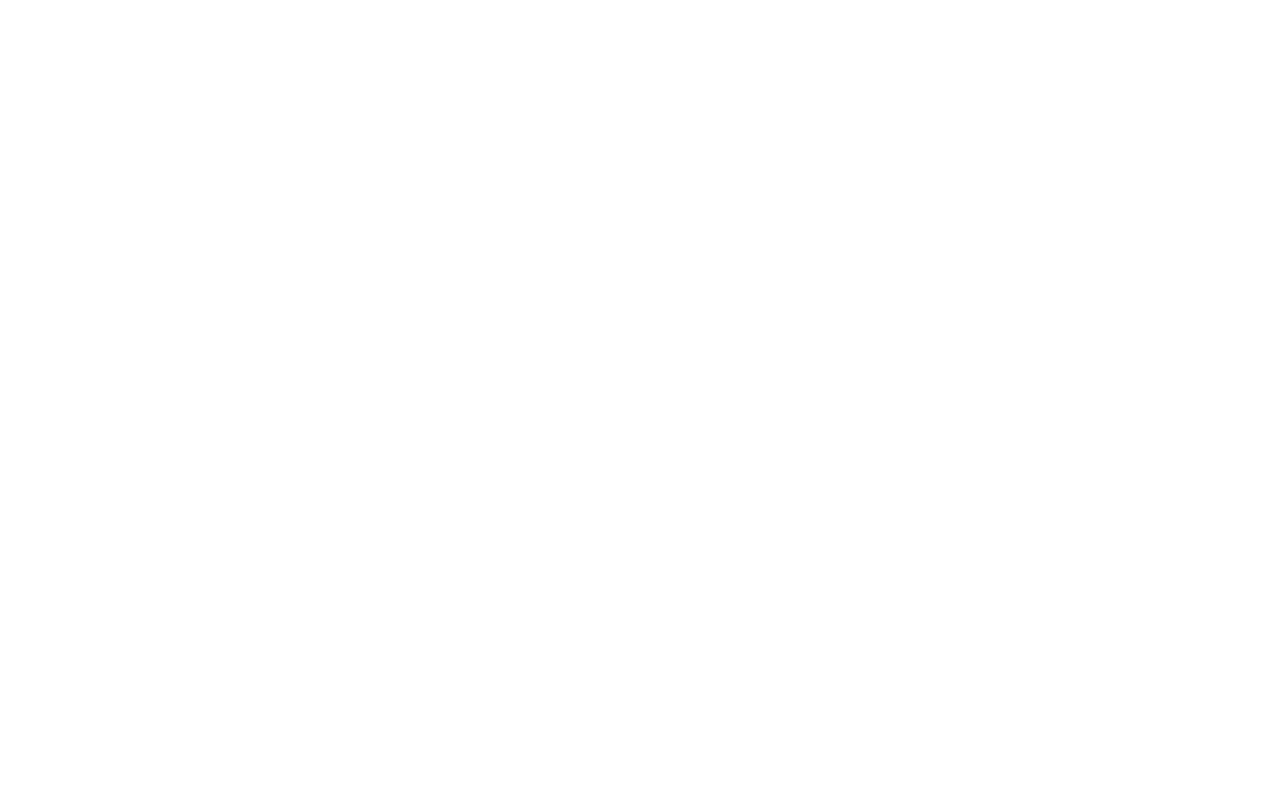
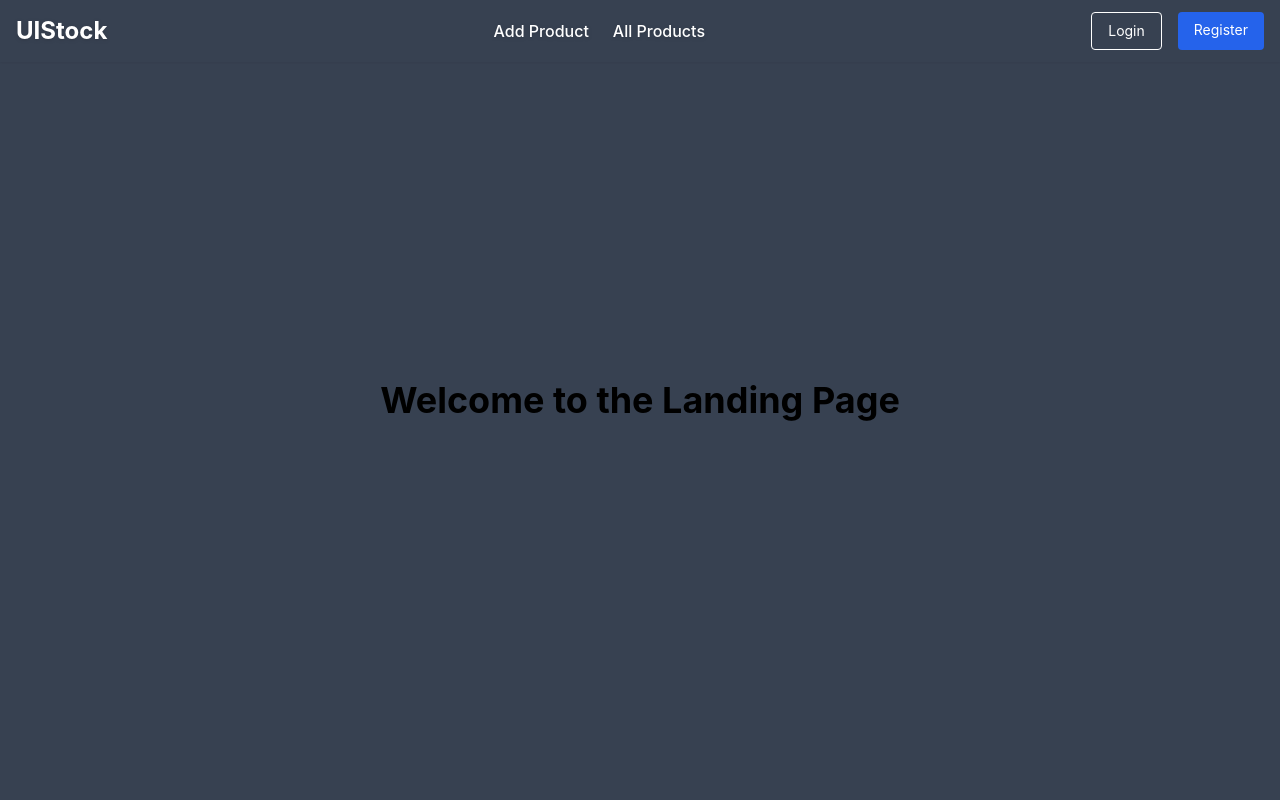
Before and after one commit to lahiruimesh/UIStockV3, a React (Create React App) app in the folder client/: page / in a window 1280 px wide. Before the commit this address had no page. Shown: the top 800 px of the page. Built offline with nearby package versions, Linux system fonts and the light colour scheme.

Commit message:
Change some styles

```diff
--- a/client/src/App.js
+++ b/client/src/App.js
@@ -3,15 +3,20 @@
 import Login from "./pages/Login";
 import AddProduct from "./pages/AddProduct";
 import AllProducts from "./pages/allProducts";
-
+import Header from "./components/Header";
+import ProductDetails from "./pages/ProductDetails";
+import LandingPage from "./pages/LandingPage";
 function App() {
   return (
     <BrowserRouter>
+      <Header />
       <Routes>
+        <Route path="/" element={<LandingPage />} />
         <Route path="/register" element={<Register />} />
         <Route path="/login" element={<Login />} />
         <Route path="/addProduct" element={<AddProduct />} />
         <Route path="/allProducts" element={<AllProducts />} />
+        <Route path="/products/:id" element={<ProductDetails />} />
       </Routes>
     </BrowserRouter>
   );
--- /dev/null
+++ b/client/src/components/Header.jsx
@@ -0,0 +1,68 @@
+import { Link, useNavigate } from 'react-router-dom';
+import { useEffect, useState } from 'react';
+
+const Header = () => {
+  const [isLoggedIn, setIsLoggedIn] = useState(false);
+  const navigate = useNavigate();
+
+  useEffect(() => {
+    const token = localStorage.getItem('token');
+    setIsLoggedIn(!!token);
+  }, []);
+
+  const handleLogout = () => {
+    localStorage.removeItem('token');
+    setIsLoggedIn(false);
+    navigate('/login');
+  };
+
+  return (
+    <header className="fixed top-0 left-0 w-full z-50 bg-transparent shadow-sm">
+      <div className="max-w-7xl mx-auto px-4 py-3 flex items-center justify-between">
+        {/* Logo */}
+        <Link to="/" className="text-2xl font-bold text-white drop-shadow">
+          UIStock
+        </Link>
+
+        {/* Navigation Links */}
+        <nav className="flex gap-6 text-white font-medium drop-shadow">
+          <Link to="/addProduct" className="hover:text-blue-300 transition">
+            Add Product
+          </Link>
+          <Link to="/allProducts" className="hover:text-blue-300 transition">
+            All Products
+          </Link>
+        </nav>
+
+        {/* Auth Buttons */}
+        <div className="flex gap-4">
+          {isLoggedIn ? (
+            <button
+              onClick={handleLogout}
+              className="text-sm px-4 py-2 bg-red-600 text-white rounded hover:bg-red-700 transition"
+            >
+              Logout
+            </button>
+          ) : (
+            <>
+              <Link
+                to="/login"
+                className="text-sm px-4 py-2 border border-white text-white rounded hover:bg-white hover:text-blue-600 transition"
+              >
+                Login
+              </Link>
+              <Link
+                to="/register"
+                className="text-sm px-4 py-2 bg-blue-600 text-white rounded hover:bg-blue-700 transition"
+              >
+                Register
+              </Link>
+            </>
+          )}
+        </div>
+      </div>
+    </header>
+  );
+};
+
+export default Header;
--- /dev/null
+++ b/client/src/pages/LandingPage.jsx
@@ -0,0 +1,16 @@
+import React from 'react';
+
+const LandingPage = () => {
+    return (
+        <>
+        <div className="flex flex-col items-center justify-center h-screen bg-gray-700">
+            <h1 className="text-4xl font-bold">Welcome to the Landing Page</h1>
+        </div>
+        <div className="flex flex-col items-center justify-center h-screen bg-gray-700">
+        <h1 className="text-4xl font-bold">Welcome to the Landing Page</h1>
+    </div>
+    </>
+    )
+}
+
+export default LandingPage;
--- a/client/src/pages/Login.jsx
+++ b/client/src/pages/Login.jsx
@@ -36,11 +36,19 @@
   };
 
   return (
-    <form onSubmit={handleSubmit} className="flex flex-col gap-4 max-w-sm mx-auto mt-10">
-      <input name="email" type="email" placeholder="Email" onChange={handleChange} className="p-2 border" />
-      <input name="password" type="password" placeholder="Password" onChange={handleChange} className="p-2 border" />
-      <button type="submit" className="bg-green-600 text-white p-2 rounded">Login</button>
-    </form>
+    <div className="grid grid-cols-2 bg-purple-500">
+    <div className="flex bg-gray-500 flex-col">
+      <h1>Login</h1>
+      <p>Login to your account to continue</p>
+    </div>
+    <div className="bg-blue-500">
+      <form onSubmit={handleSubmit} className="flex flex-col gap-4 max-w-sm mx-auto mt-10">
+        <input name="email" type="email" placeholder="Email" onChange={handleChange} className="p-2 border" />
+        <input name="password" type="password" placeholder="Password" onChange={handleChange} className="p-2 border" />
+        <button type="submit" className="bg-green-600 text-white p-2 rounded">Login</button>
+      </form>
+    </div>
+    </div>
   );
 };
 
--- /dev/null
+++ b/client/src/pages/ProductDetails.jsx
@@ -0,0 +1,54 @@
+import React, { useEffect, useState } from 'react';
+import { useParams } from 'react-router-dom';
+import axios from 'axios';
+
+const ProductDetails = () => {
+  const { id } = useParams();
+  const [product, setProduct] = useState(null);
+  const [loading, setLoading] = useState(true);
+
+  useEffect(() => {
+    const fetchProduct = async () => {
+      try {
+        const res = await axios.get(`http://localhost:5000/api/products/${id}`);
+        setProduct(res.data);
+      } catch (err) {
+        console.error('Failed to fetch product details:', err);
+      } finally {
+        setLoading(false);
+      }
+    };
+
+    fetchProduct();
+  }, [id]);
+
+  if (loading) return <p>Loading...</p>;
+  if (!product) return <p>Product not found.</p>;
+
+  return (
+    <div className="max-w-4xl mx-auto p-6">
+      <h1 className="text-3xl font-bold mb-4">{product.title}</h1>
+      <p className="mb-2">{product.description}</p>
+      <p className="text-green-600 font-medium mb-2">{product.category}</p>
+      {product.image && (
+        <img
+          src={`http://localhost:5000/uploads/${product.image}`}
+          alt={product.title}
+          className="max-w-full h-auto mb-4"
+        />
+      )}
+      <p>{product.message}</p>
+      <p><strong>File:</strong> {product.file}</p>
+      <p>
+        <a href={product.link} target="_blank" rel="noopener noreferrer" className="text-blue-600 underline">
+          Product Link
+        </a>
+      </p>
+      {product.userId?.email && (
+        <p className="text-sm text-gray-400 mt-4">Added by: {product.userId.email}</p>
+      )}
+    </div>
+  );
+};
+
+export default ProductDetails;
--- a/client/src/pages/allProducts.jsx
+++ b/client/src/pages/allProducts.jsx
@@ -1,5 +1,6 @@
 import React, { useEffect, useState } from 'react';
 import axios from 'axios';
+import { Link } from 'react-router-dom';
 
 const AllProducts = () => {
   const [products, setProducts] = useState([]);
@@ -19,7 +20,7 @@
   }, []);
 
   return (
-    <div className="max-w-7xl mx-auto p-6">
+    <div className="mx-auto p-6 bg-gray-900">
       <h1 className="text-3xl font-bold mb-6">All Products</h1>
       <div className="grid gap-6 grid-cols-1 sm:grid-cols-2 md:grid-cols-3">
         {products.map((product) => (
@@ -45,6 +46,8 @@
                 Added by: {product.userId.email}
               </p>
             )}
+            <Link to={`/products/${product._id}`} className="block border rounded-xl p-4 shadow hover:shadow-lg transition">
+          </Link>
           </div>
         ))}
       </div>
```
Also changed, not shown: 5 other files (tests, documents, lock files or other folders).
